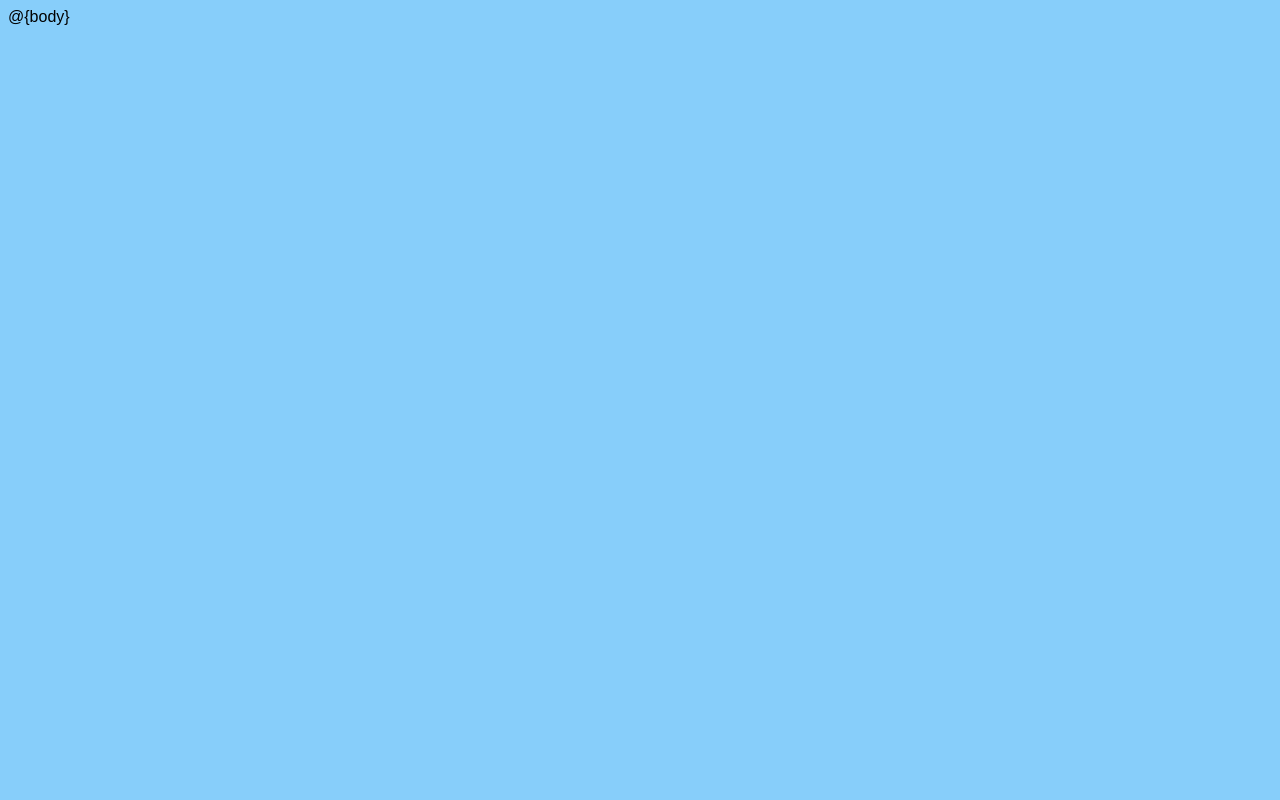
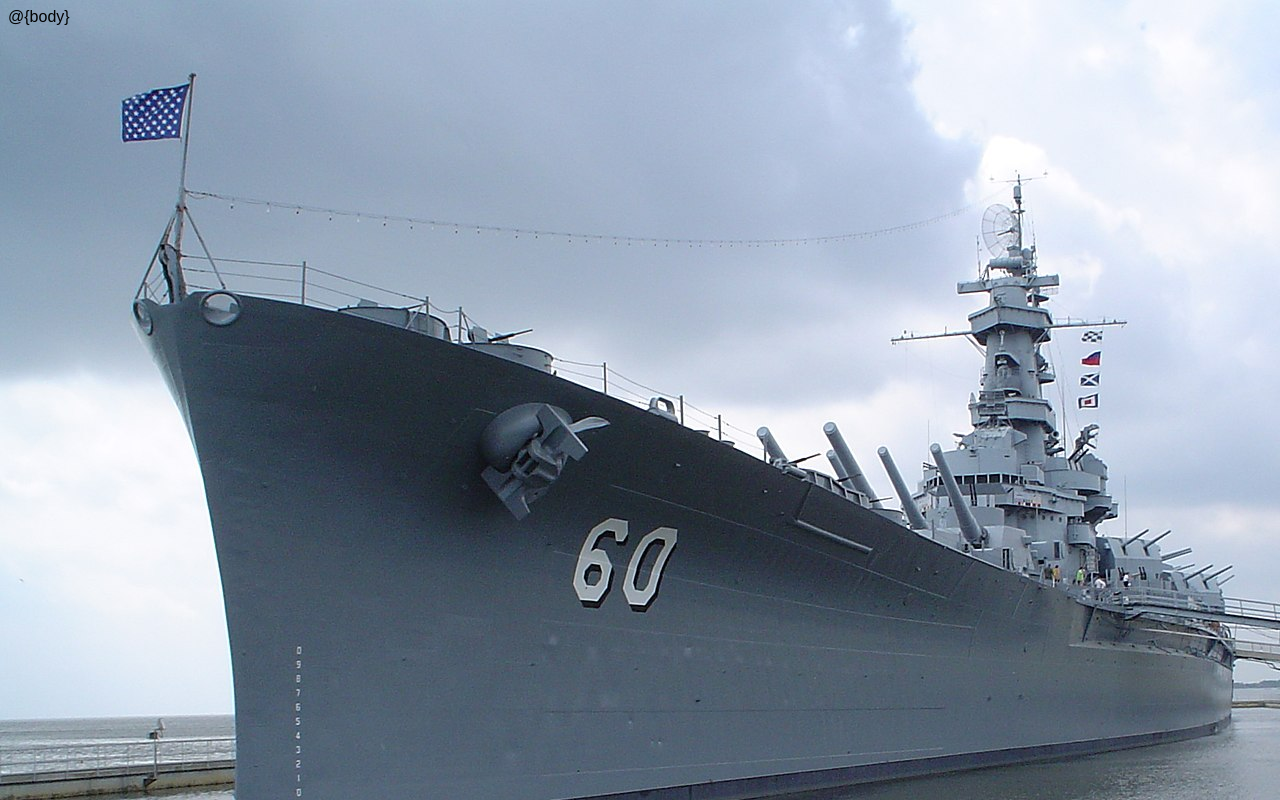
Before and after one commit to Code-Institute-Submissions/fergalquinn77-project3, a website: page views/layout.html in a window 1280 px wide. Drawn offline with nearby package versions, Linux system fonts and the light colour scheme; files that its build step writes are made by us from their sources; files whose address does not match are found by name.

Commit message:
CSS file not linked right - put link in layout file

```diff
--- a/views/layout.html
+++ b/views/layout.html
@@ -5,6 +5,7 @@
     <meta charset="UTF-8">
     <meta http-equiv="X-UA-Compatible" content="IE=edge">
     <meta name="viewport" content="width=device-width, initial-scale=1.0">
+    <link rel="stylesheet" href="static/css/style.css">
     <script src="https://cdnjs.cloudflare.com/ajax/libs/jquery/3.1.1/jquery.min.js"></script>
     <script src="https://cdnjs.cloudflare.com/ajax/libs/xterm/3.14.5/xterm.min.js"></script>
     <script src="https://cdnjs.cloudflare.com/ajax/libs/xterm/3.14.5/addons/attach/attach.js"></script>
@@ -12,8 +13,7 @@
     <style>
         body {
             font-family: Arial;
-            background-color: lightskyblue;
-            background-image: url('assets/images/background_image.JPG');
+
         }
 
         /**
```
